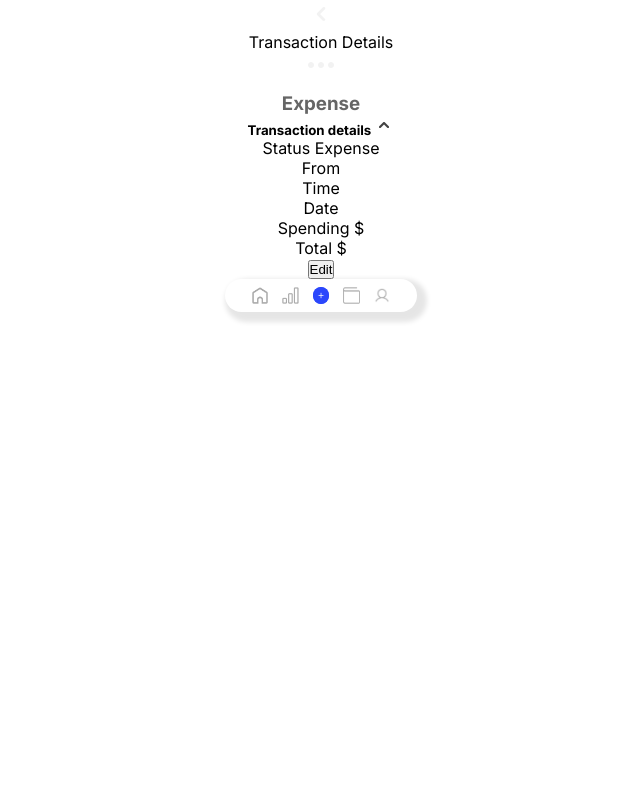
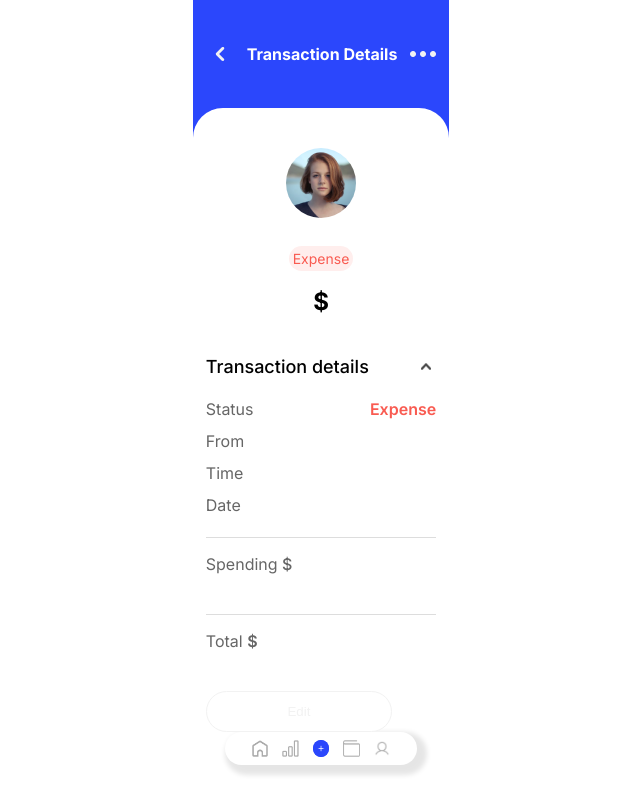
Before and after one commit to CipiVlad/Mono_App, a React (Create React App) app in the folder frontend/: page /1 in a window 1280 px wide. Shown: the whole page, without its empty margins (319-959 px from the left). Built offline with nearby package versions, Linux system fonts and the light colour scheme; no server answers.

Commit message:
trans details

```diff
--- /dev/null
+++ b/frontend/src/TransactionDetails.scss
@@ -0,0 +1,117 @@
+@import './variables.scss';
+@import './generals.scss';
+
+.transactionDetails {
+    width: 20%;
+    margin: auto;
+    background: $darkBlue;
+
+    .topBlueContainer {
+        display: flex;
+        padding: 5vh 5%;
+        justify-content: space-between;
+        align-items: center;
+
+        /* three dots */
+        img:nth-of-type(2) {
+            height: 5%;
+        }
+    }
+
+    .whiteContainer {
+        background: white;
+        border-radius: 30px 30px 0 0;
+
+        /* Icon */
+        .icon {
+            border-radius: 100%;
+            margin: 5vh 0 3vh 0;
+        }
+
+        /* Expense */
+        .incomeOrExpense {
+            color: #F95B51;
+            background: rgba(249, 91, 81, 0.1);
+            border-radius: 40px;
+            width: 25%;
+            padding: 0.5vh 0;
+            margin: auto;
+            font-size: 14px;
+            margin-bottom: 2vh;
+        }
+
+        /* $ 85.00 */
+        h2 {
+            padding-bottom: 5vh;
+        }
+
+        .transactionDetailsContainer {
+            padding: 0 5%;
+            text-align: left;
+
+            .headlineGroup {
+                display: flex;
+                justify-content: space-between;
+                margin-bottom: 2vh;
+
+                /* Transaction details */
+                h5 {
+                    font-weight: 500;
+                    font-size: 18px;
+                }
+
+                img:nth-of-type(1) {
+                    // width: 5%;
+                }
+            }
+
+            .status {
+
+                div:nth-of-type(1) {
+                    // display: flex;
+                    // justify-content: space-between;
+                }
+
+                border-bottom: 1px solid #DDDDDD;
+                margin-bottom: 2vh;
+                padding-bottom: 2vh;
+                line-height: 2rem;
+
+                span {
+                    color: #F95B51;
+                    font-weight: 600;
+                    // margin-right: auto;
+                    float: right;
+                }
+
+            }
+
+            .spending {
+                border-bottom: 1px solid #DDDDDD;
+                margin-bottom: 2vh;
+                padding-bottom: 5vh;
+
+                span {
+                    font-weight: 500;
+                }
+            }
+
+            .total {
+                padding-bottom: 5vh;
+
+                span {
+                    font-weight: 600;
+                }
+            }
+
+            button {
+                color: #F2F2F2;
+                background: white;
+                border: 1px solid #F2F2F2;
+                border-radius: 40px;
+                padding: 1.5vh 35%;
+                margin: auto;
+            }
+        }
+    }
+}
--- a/frontend/src/Wallet.scss
+++ b/frontend/src/Wallet.scss
@@ -33,7 +33,6 @@
 
             /* $2,548.00 (zur Orientierung) */
             h2 {
-                color: #000;
                 padding-bottom: 5vh;
             }
         }
--- a/frontend/src/generals.scss
+++ b/frontend/src/generals.scss
@@ -20,9 +20,10 @@ h1 {
     color: $darkBlue;
 }
 
-/* White headlines: Profile, Add Income, Add Expense */
+/* $ */
 h2 {
-    color: #444444;
+    color: #000;
+    ;
 }
 
 /* Login Labels */
@@ -30,7 +31,7 @@ h3 {
     color: #666666;
 }
 
-/* Already have an account? */
+/* White headlines: Profile, Add Income, Add Expense */
 h4 {
     color: #fff;
 }
@@ -40,4 +41,6 @@ h5 {
     color: #000;
 }
 
-p {}
+p {
+    color: #666666;
+}
--- a/frontend/src/pages/TransactionsDetails.js
+++ b/frontend/src/pages/TransactionsDetails.js
@@ -1,8 +1,10 @@
-import { useParams } from 'react-router-dom'
-import { useState, useEffect } from 'react'
-import left from '../img/chevron-left.png'
-import dots from '../img/threeDots.png'
-import up from '../img/chevron-up.png'
+import { useParams } from 'react-router-dom';
+import { useState, useEffect } from 'react';
+import left from '../img/chevron-left.png';
+import dots from '../img/threeDots.png';
+import up from '../img/chevron-up.png';
+import '../TransactionDetails.scss';
+import Icon from '../img/icon.png';
 
 const TransactionsDetails = () => {
 
@@ -29,28 +31,32 @@ const TransactionsDetails = () => {
     )
   }
   return (
-    <div>
-      <div>
+    <div className="transactionDetails">
+      <div className="topBlueContainer">
         <img src={left} alt="left" />
-        <p>Transaction Details</p>
+        <h4>Transaction Details</h4>
         <img src={dots} alt="threeDots" />
       </div>
-      <div>
-        <img src="" alt="" />
-        <h3> {detailTransaction.income ? "Income" : "Expense"}</h3>
+      <div className="whiteContainer">
+        <img src={Icon} alt="icon" className="icon" />
+        <p className="incomeOrExpense"> {detailTransaction.income ? "Income" : "Expense"}</p>
+        <h2>$</h2>
+        <div className="transactionDetailsContainer">
+          <div className="headlineGroup">
+            <h5>Transaction details  </h5>
+            <img src={up} alt="up" />
+          </div>
+          <div className="status">
+            <p>Status <span>{detailTransaction.income ? "Income" : "Expense"}</span> </p>
+            <p>From <span>{detailTransaction.name}</span> </p>
+            <p>Time <span>{detailTransaction.time}</span> </p>
+            <p>Date <span>{detailTransaction.date}</span> </p>
+          </div>
+          <p className="spending">{detailTransaction.income ? "Earnings" : "Spending"} <span>$ {detailTransaction.amount}</span> </p>
+          <p className="total">Total <span>$ {detailTransaction.amount}</span> </p>
+          <button>Edit</button>
+        </div>
       </div>
-      <h5>Transaction details <span><img src={up} alt="up" /></span> </h5>
-
-      <p>Status <span>{detailTransaction.income ? "Income" : "Expense"}</span> </p>
-      <p>From <span>{detailTransaction.name}</span> </p>
-      <p>Time <span>{detailTransaction.time}</span> </p>
-      <p>Date <span>{detailTransaction.date}</span> </p>
-
-      <p>{detailTransaction.income ? "Earnings" : "Spending"} <span>$ {detailTransaction.amount}</span> </p>
-
-      <p>Total <span>$ {detailTransaction.amount}</span> </p>
-
-      <button>Edit</button>
     </div>
   )
 }
```
Also changed, not shown: frontend/src/img/icon.png (added).
